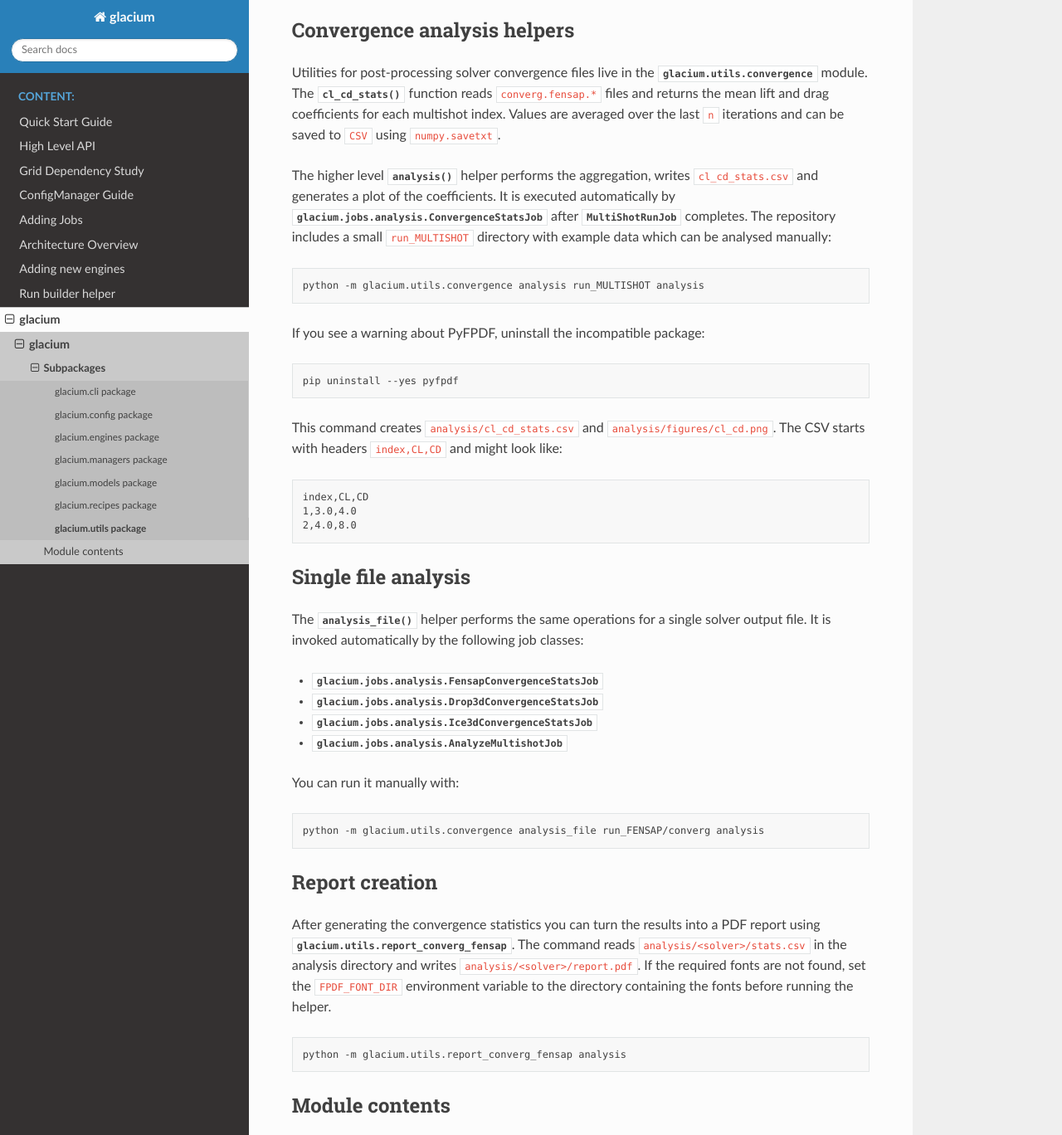
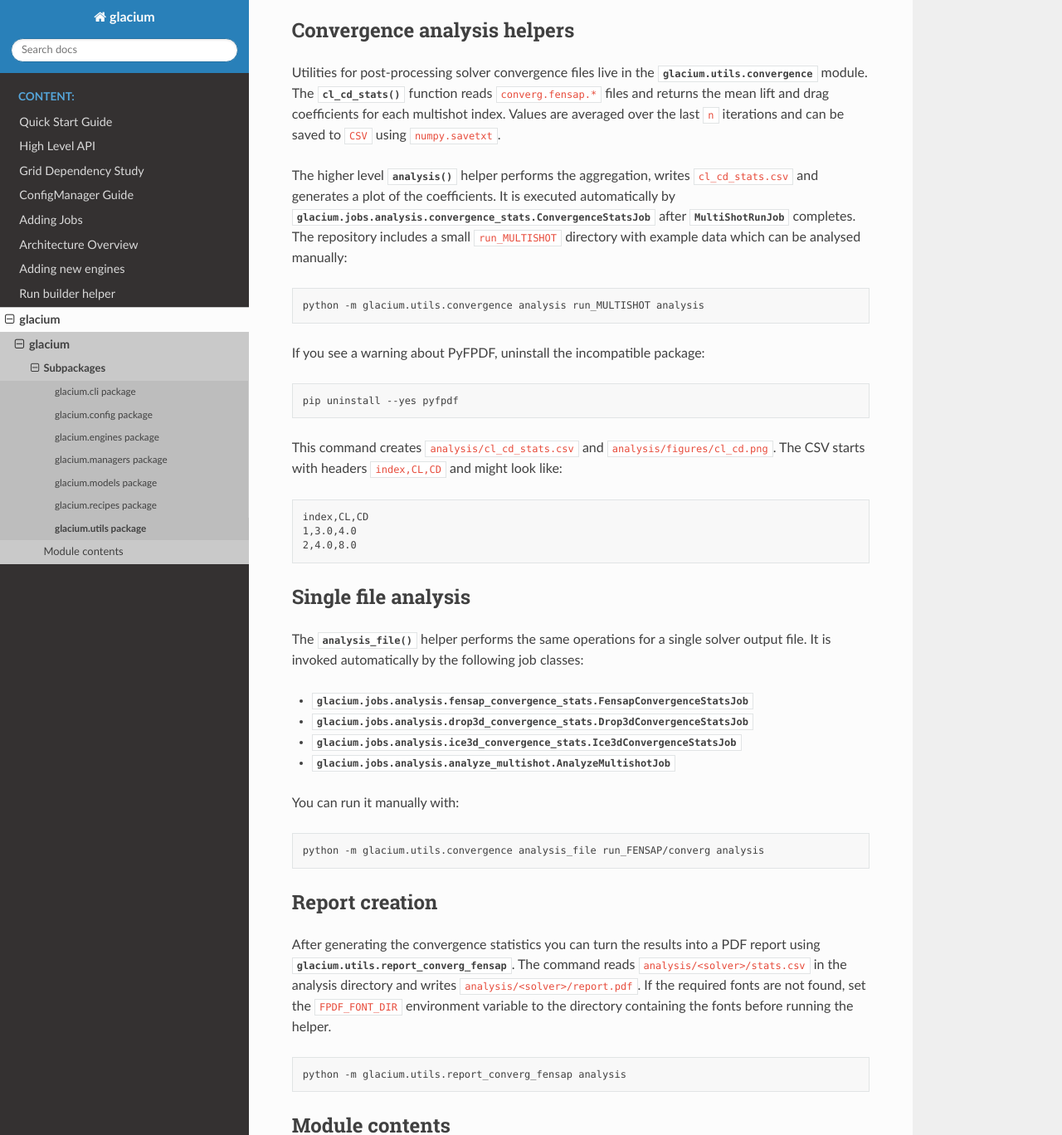
Before and after one commit to fledit-sh/glacium-repo, a Sphinx documentation site: the page built from docs/glacium.utils.rst, in a window 1280 px wide and 1400 px high, scrolled down 911 px, cut to the strip 5-1373 px from the top of the window. Shown: the whole strip at 83% size. Built offline with Sphinx 7.4.7 and the Read the Docs theme 3.1.0, drawn with Linux system fonts in a browser that asks for light colours.

```diff
--- a/docs/glacium.utils.rst
+++ b/docs/glacium.utils.rst
@@ -49,8 +49,8 @@ can be saved to ``CSV`` using ``numpy.savetxt``.
 The higher level :func:`~glacium.utils.convergence.analysis` helper performs the
 aggregation, writes ``cl_cd_stats.csv`` and generates a plot of the coefficients.
 It is executed automatically by
-:class:`glacium.jobs.analysis.ConvergenceStatsJob` after
-:class:`~glacium.jobs.fensap.MultiShotRunJob` completes.  The repository
+:class:`glacium.jobs.analysis.convergence_stats.ConvergenceStatsJob` after
+:class:`~glacium.jobs.fensap.multishot_run.MultiShotRunJob` completes.  The repository
 includes a small ``run_MULTISHOT`` directory with example data which can be
 analysed manually:
 
@@ -80,10 +80,10 @@ The :func:`~glacium.utils.convergence.analysis_file` helper performs the
 same operations for a single solver output file.  It is invoked automatically
 by the following job classes:
 
-* :class:`glacium.jobs.analysis.FensapConvergenceStatsJob`
-* :class:`glacium.jobs.analysis.Drop3dConvergenceStatsJob`
-* :class:`glacium.jobs.analysis.Ice3dConvergenceStatsJob`
-* :class:`glacium.jobs.analysis.AnalyzeMultishotJob`
+* :class:`glacium.jobs.analysis.fensap_convergence_stats.FensapConvergenceStatsJob`
+* :class:`glacium.jobs.analysis.drop3d_convergence_stats.Drop3dConvergenceStatsJob`
+* :class:`glacium.jobs.analysis.ice3d_convergence_stats.Ice3dConvergenceStatsJob`
+* :class:`glacium.jobs.analysis.analyze_multishot.AnalyzeMultishotJob`
 
 You can run it manually with:
 
```
Also changed, not shown: docs/adding_jobs.rst (+10 -0 lines).
